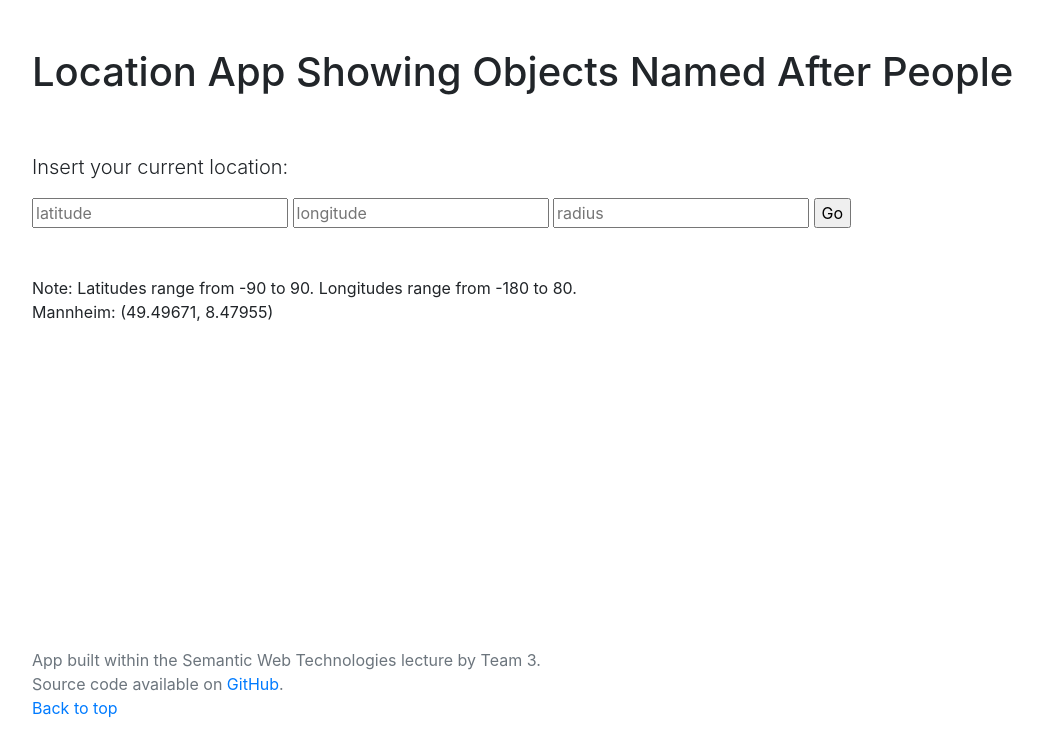
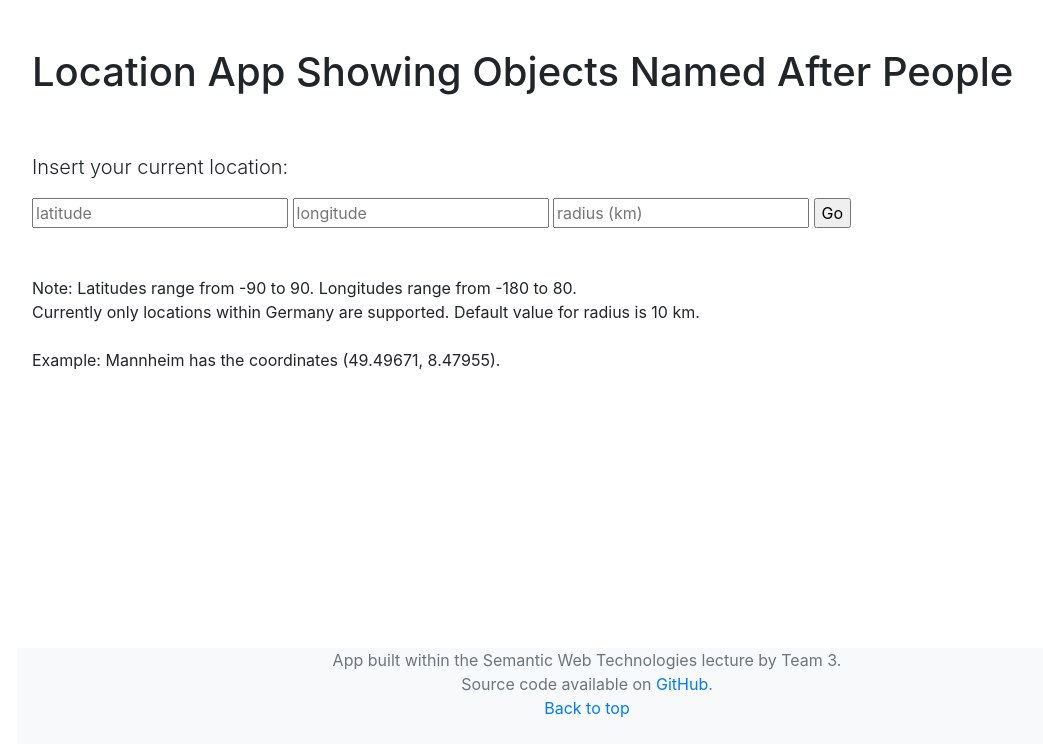
Before and after one commit to sarahsester/swt_project, a Flask app: page / in a window 1280 px wide. Shown: the part 56-800 px from the top of the page, without its empty margins (53-1096 px from the left). Run offline with Flask 2, Linux system fonts and the light colour scheme; some libraries are stand-ins or nearby versions.

Commit message:
Changed footer layout.

```diff
--- a/Templates/base.html
+++ b/Templates/base.html
@@ -32,8 +32,8 @@
 {% block content %}
 {% endblock %}
 
-<footer class="fixed-bottom">
-    <div class="container">
+<footer class="container footer fixed-bottom bg-light">
+    <div class="container text-center">
         <span class="text-muted">
             App built within the Semantic Web Technologies lecture by Team 3.<br>
             Source code available on <a href="https://github.com/sarahsester/swt_project">GitHub</a>.<br>
--- a/Templates/index.html
+++ b/Templates/index.html
@@ -13,12 +13,14 @@ Home Page
   <form method="POST">
     <input name="latitude" type="text" placeholder="latitude" />
     <input name="longitude" type="text" placeholder="longitude" />
-    <input name="radius" type="text" placeholder="radius" />
+    <input name="radius" type="text" placeholder="radius (km)" />
     <input type="submit" value="Go">
   </form>
   <br>
   <br>
   <p>Note: Latitudes range from -90 to 90. Longitudes range from -180 to 80.<br>
-    Mannheim: (49.49671, 8.47955)</p>
+    Currently only locations within Germany are supported. Default value for radius is 10 km.<br>
+    <br>
+    Example: Mannheim has the coordinates (49.49671, 8.47955).</p>
 </main>
 {% endblock %}
--- a/Templates/level1.html
+++ b/Templates/level1.html
@@ -20,7 +20,7 @@ Home Page
   <br>
   <br>
 
-  <iframe style="width: 80vw; height: 50vh; border: none;"
+  <iframe style="width: 100%; height: 50vh; border: none;"
           src="{{_map}}"
           referrerpolicy="origin"
           sandbox="allow-scripts allow-same-origin allow-popups">
--- a/Templates/level2.html
+++ b/Templates/level2.html
@@ -20,7 +20,7 @@ Home Page
   <br>
   <br>
 
-  <iframe style="width: 80vw; height: 50vh; border: none;"
+  <iframe style="width: 100%; height: 50vh; border: none;"
           src="{{_map}}"
           referrerpolicy="origin"
           sandbox="allow-scripts allow-same-origin allow-popups">
--- a/app.py
+++ b/app.py
@@ -25,6 +25,8 @@ def index_post():
     latitude = request.form['latitude']
     longitude = request.form['longitude']
     radius = request.form['radius']
+    if radius == "":
+        radius = '10'
     df = create_df_level1(latitude=latitude, longitude=longitude, radius=radius, limit='30')
     _map = create_map_level1(latitude=latitude, longitude=longitude, radius=radius, limit='30')
     return render_template('level1.html',
```
